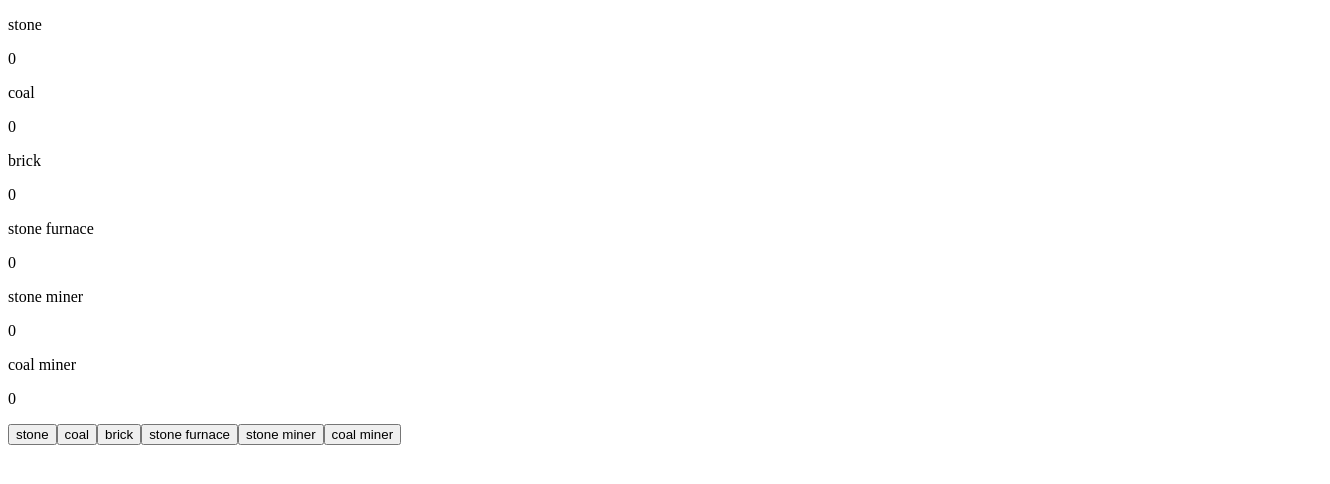
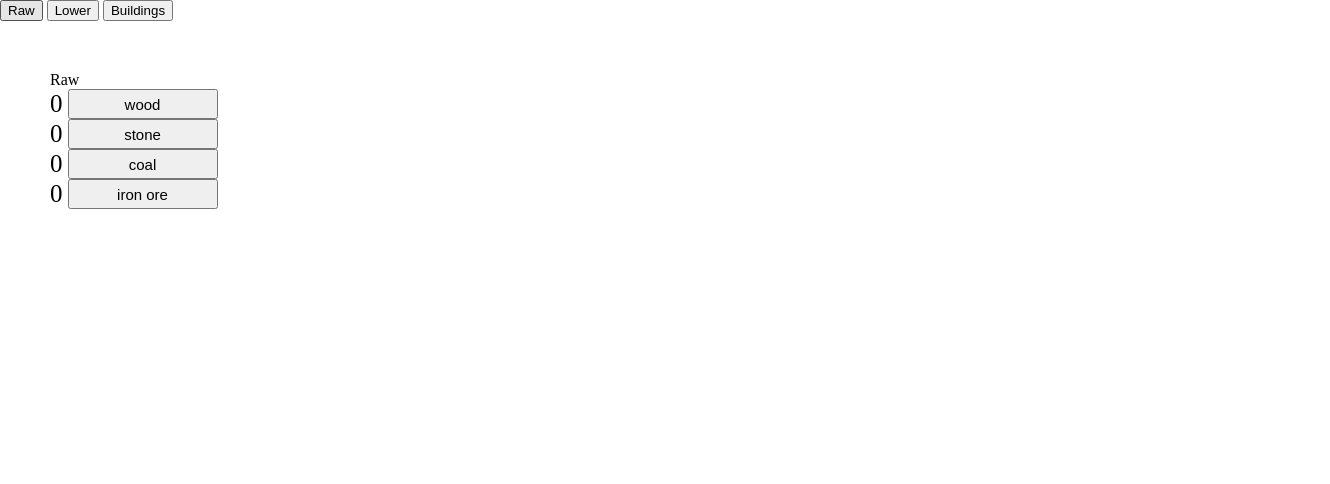
Before and after one commit to benhurst1/idle-clicker-game, a website with bundled scripts: page dist/index.html in a window 1280 px wide. Shown: the whole page, 1330 px wide, since content can reach past the window. Built offline with nearby package versions, Linux system fonts and the light colour scheme.

Commit message:
feat: tabs for resources

```diff
--- a/package.json
+++ b/package.json
@@ -10,7 +10,11 @@
   "author": "",
   "license": "ISC",
   "devDependencies": {
-    "webpack": "^5.88.2",
+    "css-loader": "^6.8.1",
+    "style-loader": "^3.3.3",
     "webpack-cli": "^5.1.4"
+  },
+  "dependencies": {
+    "tabs": "^0.2.0"
   }
 }
--- a/src/buildingClass.js
+++ b/src/buildingClass.js
@@ -1,8 +1,8 @@
 import {resources, Item} from "./itemClass"
 
 class Building extends Item {
-    constructor(name, require, produce, craftSpeed) {
-        super(name, require)
+    constructor(name, require, category, produce, craftSpeed) {
+        super(name, require, category)
         this.produce = produce
         this.craftSpeed = craftSpeed
     }
@@ -22,11 +22,11 @@ class Building extends Item {
     }
 }
 
-function initBuilding(name, require, produce, craftSpeed) {
-    const item = new Building(name, require, produce, craftSpeed)
+function initBuilding(name, require, category, produce, craftSpeed) {
+    const item = new Building(name, require, category, produce, craftSpeed)
     resources.push(item)
+    item.producer()
     item.createButton()
-    item.producer()
 }
 
 export default initBuilding
--- a/src/controller.js
+++ b/src/controller.js
@@ -1,43 +1,10 @@
-import initBuilding from "./buildingClass";
-import {resources, initResource} from "./itemClass";
-import { startResourceView, updateResourceView } from "./views";
+import {resources} from "./itemClass";
+import startResources from "./resources";
+import { navBar } from "./views";
 
 function startGame() {
     startResources()
-    startResourceView()
-}
-
-function startResources() {
-    initResource('stone', [])
-    initResource('coal', [])
-    initResource('brick', [{
-        name: 'stone',
-        count: 1
-    },{
-        name: 'coal',
-        count: 1
-    }])
-    initBuilding('stone furnace', [{
-        name: 'stone',
-        count: 10
-    }],[{
-        name: 'brick',
-        count: 1
-    }], 5)
-    initBuilding('stone miner', [{
-        name: 'brick',
-        count: 1
-    }], [{
-        name: 'stone',
-        count: 1
-    }], 5)
-    initBuilding('coal miner', [{
-        name: 'brick',
-        count: 20
-    }], [{
-        name: 'coal',
-        count: 1
-    }], 5)
+    navBar()
 }
 
 export {startGame, resources}
--- a/src/index.js
+++ b/src/index.js
@@ -1,3 +1,4 @@
 import { startGame } from "./controller";
+import './style.css'
 
 startGame()
--- a/src/itemClass.js
+++ b/src/itemClass.js
@@ -1,14 +1,15 @@
 import {addButtonView, updateResourceView} from './views'
 
 class Item {
-    constructor(name, require) {
+    constructor(name, require, category) {
         this.name = name
         this.count = 0
         this.require = require
+        this.category = category
     }
 
     createButton() {
-        const button = addButtonView(this.name)
+        const button = addButtonView(this)
         button.addEventListener('click', () => {
             if (this.require.length == 0) {
                 this.buildItem()
@@ -47,8 +48,8 @@ class Item {
 
 const resources = []
 
-function initResource(name, require) {
-    const item = new Item(name, require)
+function initResource(name, require, category) {
+    const item = new Item(name, require, category)
     resources.push(item)
     item.createButton()
 }
--- /dev/null
+++ b/src/resources.js
@@ -0,0 +1,30 @@
+import { initResource } from "./itemClass"
+import initBuilding from './buildingClass'
+
+const raw = 'raw'
+const low = 'lower-intermediates'
+const high = 'higher-intermediates'
+const science = 'science'
+const building = 'buildings'
+
+function startResources() {
+    initResource('wood', [], raw)
+    initResource('stone', [], raw)
+    initResource('coal', [], raw)
+    initResource('brick', add([{'stone': 1},{'coal': 1}]), low)
+    initResource('iron ore', [], raw)
+    // initBuilding('stone furnace', add([{'stone'}]))
+    initBuilding('stone miner', add([{'brick': 5}]), building, add([{'stone': 1}]), 5)
+}
+
+function add(object) {
+    const array = []
+    object.forEach((element) => {
+        const key = Object.keys(element)
+        const value = Object.values(element)
+        array.push({name: key, count: value})
+    });
+    return array
+}
+
+export default startResources
--- a/src/style.css
+++ b/src/style.css
@@ -0,0 +1,33 @@
+* {
+    margin:0px;
+}
+
+.tab-panes .tab-pane{
+    display: none
+}
+.tab-panes .active{
+    display: block
+}
+
+#resources {
+    margin: 50px;
+    width:100%;
+    /* gap:20px; */
+    flex-wrap: wrap;
+    flex-direction: row;
+    display: flex;
+}
+
+.resource {
+    gap:5px;
+    align-items: center;
+    font-size: 25px;
+    flex-direction: row;
+    display: flex;
+}
+
+.resource button {
+    font-size: 15px;
+    height: 30px;
+    width:150px;
+}
--- a/src/views.js
+++ b/src/views.js
@@ -1,35 +1,37 @@
-import { resources } from "./itemClass"
+const resourceDiv = document.getElementById('resources')
 
-const resourceDiv = document.getElementById('resources')
-const building = document.getElementById('building')
+function addButtonView(element) {
+    //create resource view area, add button, text and number
+    const resource = document.createElement('div')
+    resource.setAttribute('id', element.name)
+    resource.setAttribute('class', 'resource')
 
-function startResourceView() {
-    resources.forEach(element => {
-        const resource = document.createElement('div')
-        resource.setAttribute('id', element.name)
-        const name = document.createElement('p')
-        const number = document.createElement('p')
+    const button = document.createElement('button')
+    button.setAttribute('id', `${element.name}-button`)
 
-        resource.appendChild(name)
-        resource.appendChild(number)
-        name.textContent = element.name
-        number.textContent = element.count
+    const number = document.createElement('p')
 
-        resourceDiv.appendChild(resource)
-    });
+    resource.appendChild(number)
+    resource.appendChild(button)
+    button.textContent = element.name
+    number.textContent = element.count
+
+    const resourceTab = document.getElementById(element.category)
+    console.log(resourceTab)
+    resourceTab.appendChild(resource)
+    return button
 }
 
 function updateResourceView(item) {
     const resource = document.getElementById(item.name)
-    resource.childNodes[1].textContent = item.count
+    resource.childNodes[0].textContent = item.count
 }
 
-function addButtonView(name) {
-    const button = document.createElement('button')
-    button.textContent = name
-    button.id = `${name}-button`
-    building.appendChild(button)
-    return button
+
+function navBar() {
+    //using tabs package
+    var container=document.querySelector('.tab-container')
+    tabs(container);
 }
 
-export {addButtonView, updateResourceView, startResourceView}
+export {addButtonView, updateResourceView, navBar}
```
Also changed, not shown: dist/bundle.js, dist/index.html, 1 other file.
